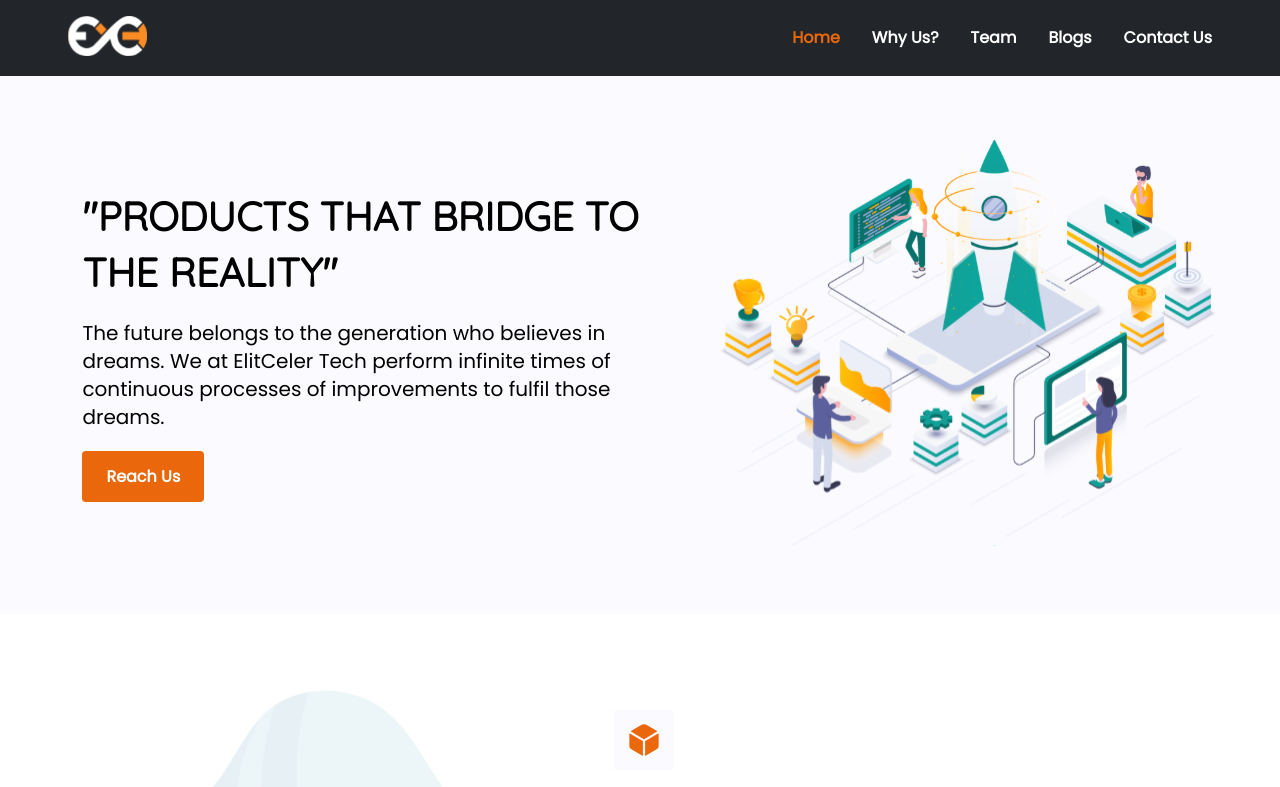
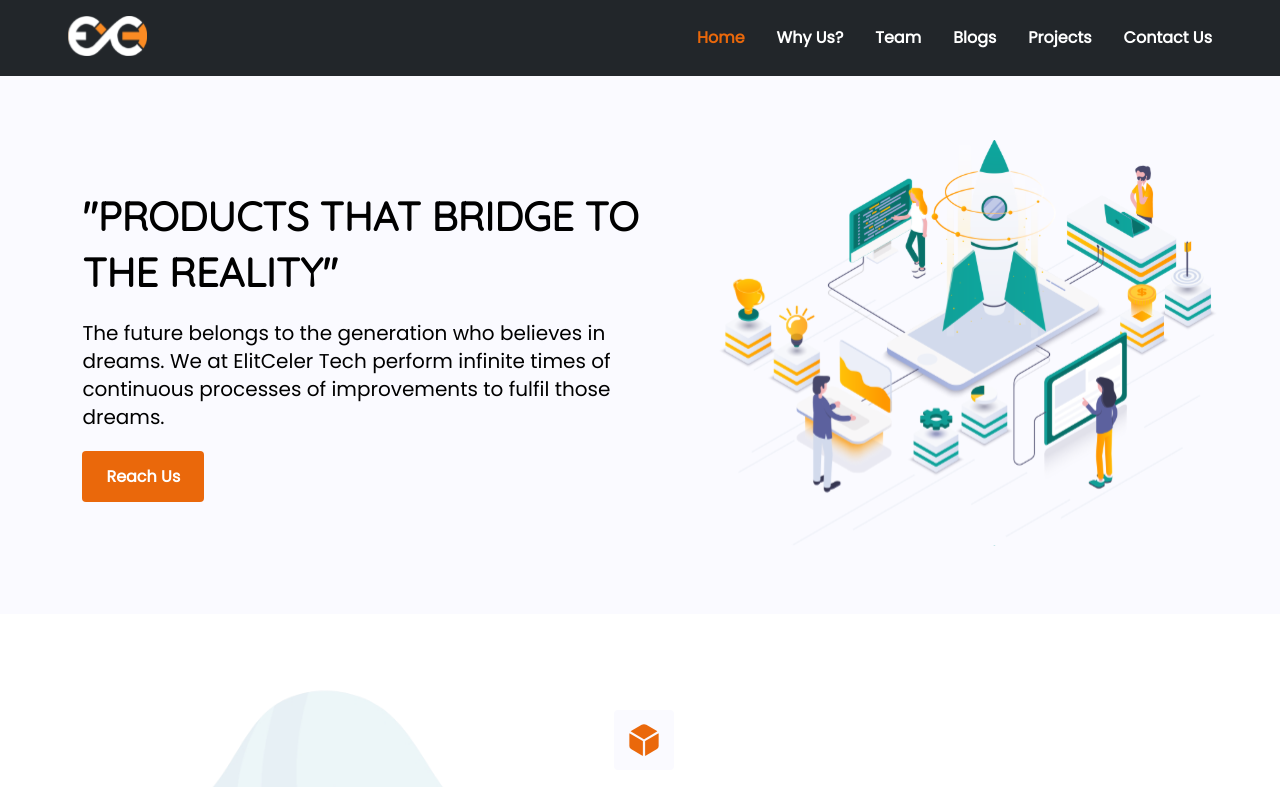
Before and after one commit to t2e0j0a4/Elitceler, a React (Create React App) app: page / in a window 1280 px wide. Shown: the top 787 px of the page. Built offline with nearby package versions, Linux system fonts and the light colour scheme.

Commit message:
Update Navbar.jsx

```diff
--- a/src/Components/Navbar/Navbar.jsx
+++ b/src/Components/Navbar/Navbar.jsx
@@ -49,6 +49,9 @@ const Navbar = () => {
             <Link className={`${location.pathname === '/blogs' && selected}`} to="/blogs">Blogs</Link>
           </li>
           <li className={list__item} onClick={() => {setMenuToggle(false)}} >
+            <Link className={`${location.pathname === '/projects' && selected}`} to="/projects">Projects</Link>
+          </li>
+          <li className={list__item} onClick={() => {setMenuToggle(false)}} >
             <a onClick={() => {navigate('/');}} className={`${location.hash === '#contact' && selected}`} href="#contact">Contact Us</a>
           </li>
       </ul>
```
